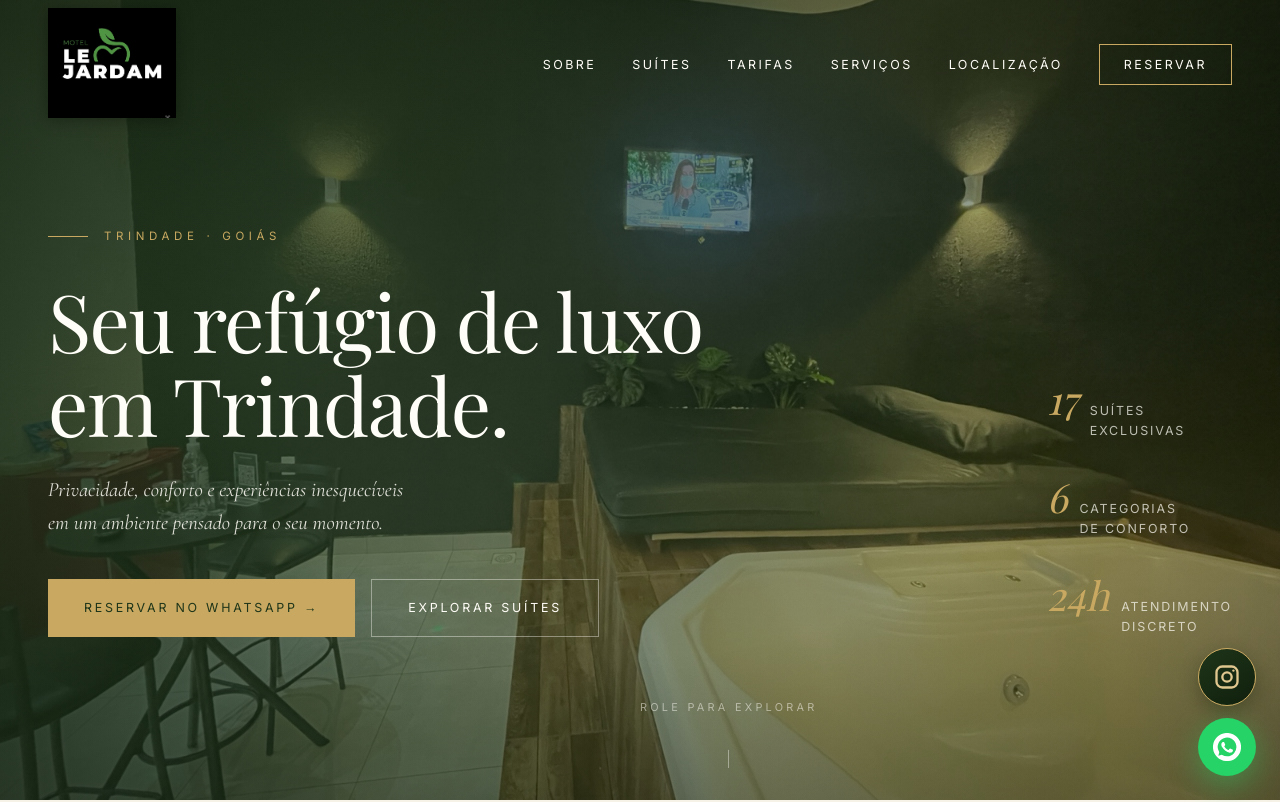
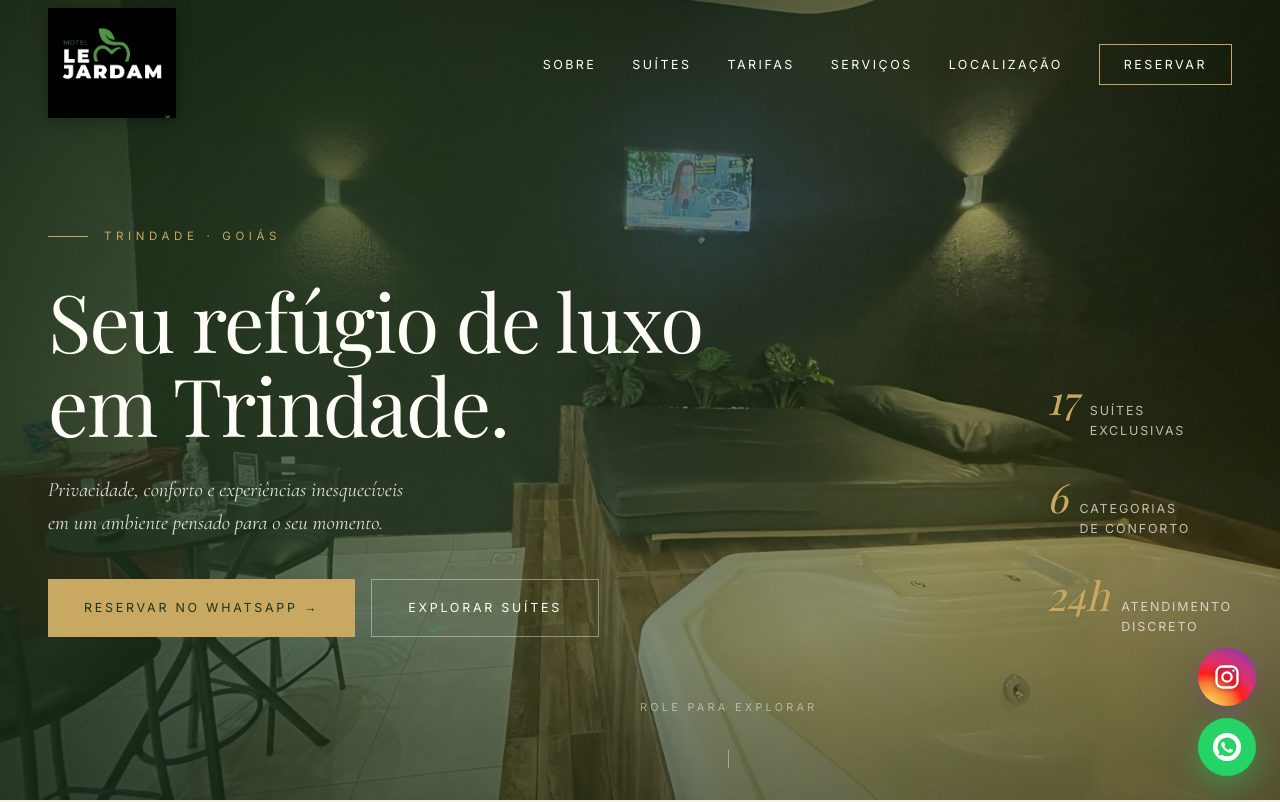
Before and after one commit to diogolejardam-commits/lejardam, a plain HTML site: page index.html in a window 1280 px wide. Shown: the top 802 px of the page. Drawn offline with nearby package versions, Linux system fonts and the light colour scheme.

Commit message:
Aplica a paleta do Instagram ao botão flutuante

```diff
--- a/index.html
+++ b/index.html
@@ -1200,11 +1200,11 @@ footer {
 .social-float a:hover { transform: scale(1.08); }
 .social-float svg { width: 28px; height: 28px; }
 .social-float .ig-float {
-  color: var(--gold-soft);
-  background: linear-gradient(145deg, var(--green-900), #101f0d);
-  border: 1px solid var(--gold);
-  box-shadow: 0 6px 20px rgba(16, 31, 13, 0.32);
-}
+  color: white;
+  background: radial-gradient(circle at 15% 110%, #ffdc80 0%, #ffdc80 8%, #fcaf45 22%, #f77737 36%, #fd1d1d 48%, #e1306c 62%, #c13584 75%, #833ab4 90%, #405de6 105%);
+  box-shadow: 0 6px 20px rgba(131, 58, 180, 0.30);
+}
+.ig-float svg { filter: drop-shadow(0 1px 2px rgba(35, 10, 58, 0.45)); }
 .ig-float:focus-visible {
   outline: 2px solid var(--gold);
   outline-offset: 3px;
```
